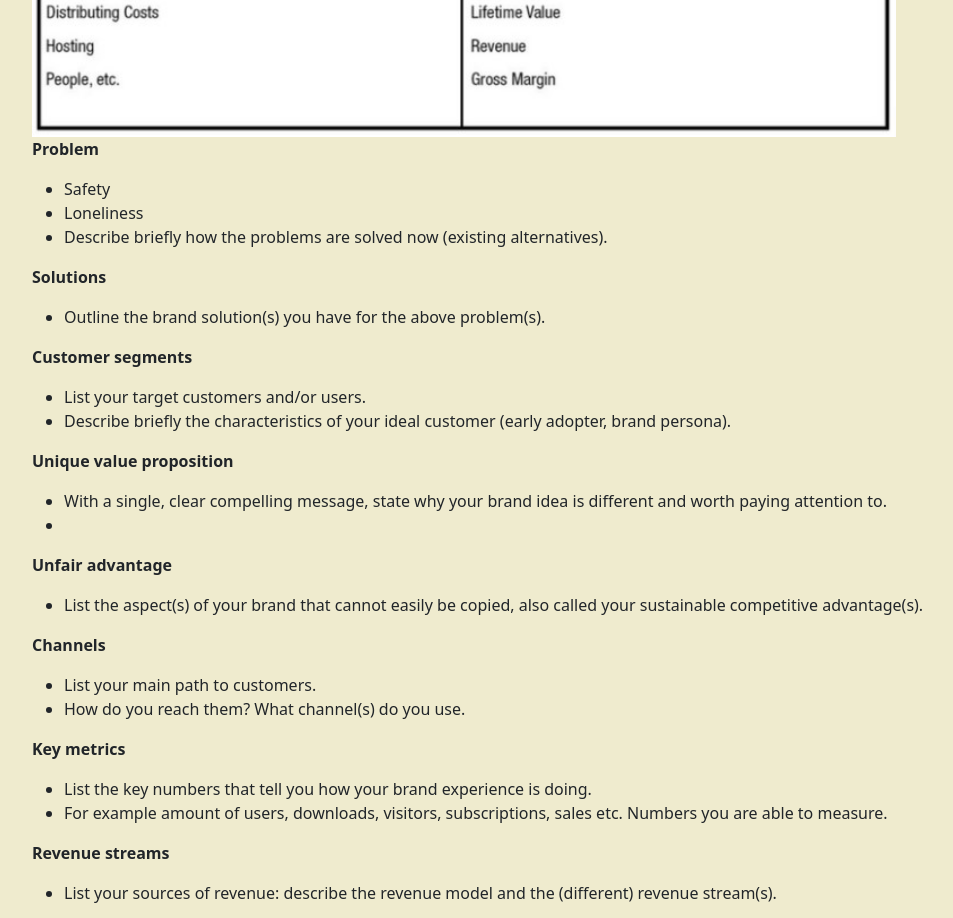
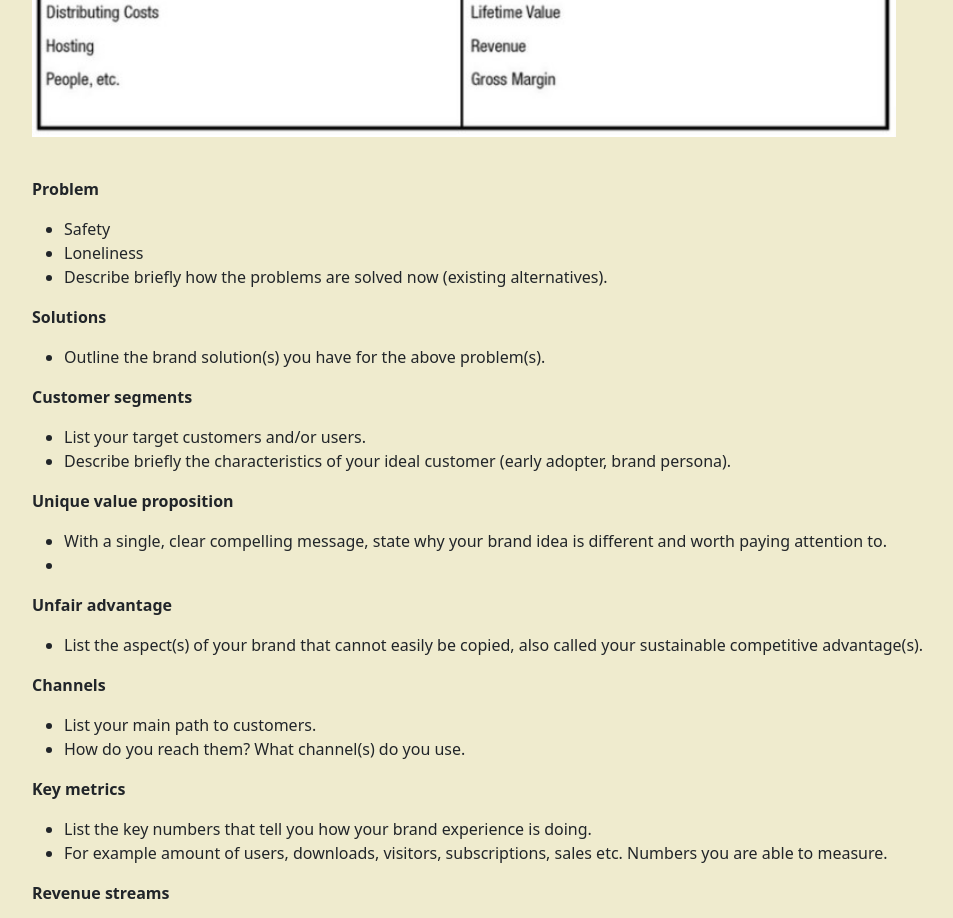
Before and after one commit to MaudRonner/camperette, a plain HTML site: page corporate.html in a window 1280 px wide. Shown: the part 6040-6958 px from the top of the page, without its empty margins (240-1193 px from the left). Drawn offline with nearby package versions, Linux system fonts and the light colour scheme; a web font is replaced by a local one.

Commit message:
Update corporate.html

```diff
--- a/corporate.html
+++ b/corporate.html
@@ -256,9 +256,10 @@
           <p>&nbsp;</p>
           <img src="images/leancanvas.jpg" width="864" height="600" alt=""/>
 
+          <p class="fw-bold">&nbsp;</p>
           <p class="fw-bold">Problem</p>
-          <ul>
-            <li>Safety</li>
+<ul>
+        <li>Safety</li>
 			   <li>Loneliness</li>
             <li>Describe briefly how the problems are solved now (existing alternatives).</li>
           </ul>
```
